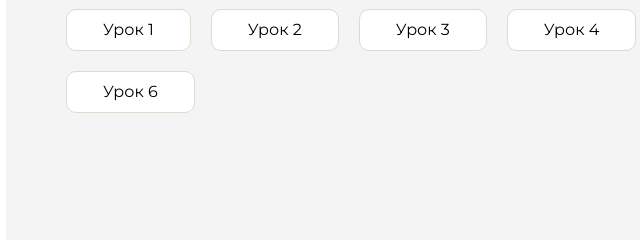
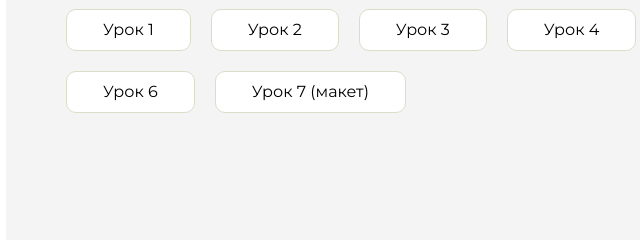
Before and after one commit to PorohinNikita/HomeWorkAroken, a plain HTML site: page index.html in a window 1280 px wide. Shown: the part 229-469 px from the top of the page, 390-1030 px from the left. Drawn offline with Linux system fonts and the light colour scheme.

Commit message:
Update index.html

```diff
--- a/index.html
+++ b/index.html
@@ -110,6 +110,9 @@
                      <li class="content__list-item">
                         <a href="homework5/index.html">Урок 6</a>
                     </li>
+                    <li class="content__list-item">
+                        <a href="lesson26-layout/index.html">Урок 7 (макет)</a>
+                    </li>
                 </ul>
             </div>
             <div class="content__block hidden" id="diplomBlock">
```
